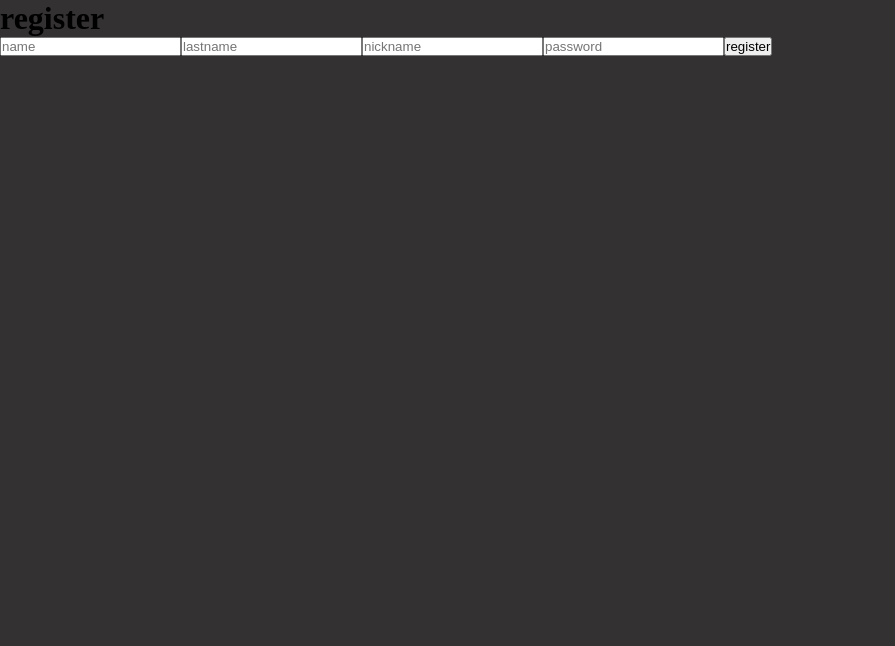
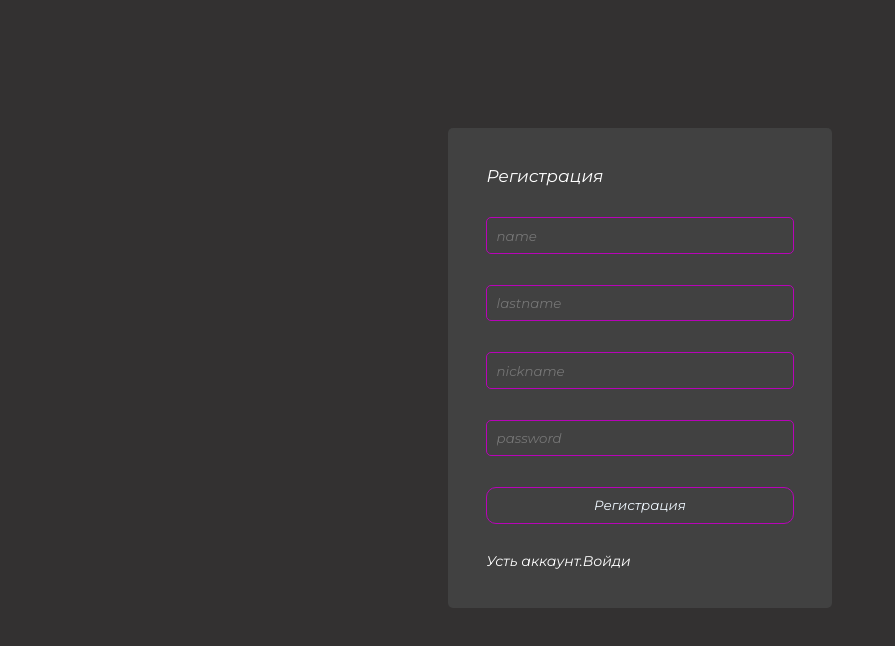
Before and after one commit to Kirillfty/clubs-front-end, a Vue app in the folder front/vue-project/: page /register in a window 1280 px wide. Shown: the top 646 px of the page, without its empty margins (0-895 px from the left). Built offline with nearby package versions, Linux system fonts and the light colour scheme.

Commit message:
red dezign login and register page
add a font Montserrat
main.css
new page user

```diff
--- a/front/vue-project/src/assets/main.css
+++ b/front/vue-project/src/assets/main.css
@@ -2,11 +2,84 @@
     margin:0;
     padding:0;
     box-sizing: border-box;
+    font-family: Mont;
+}
+@font-face {
+    font-family: Mont;
+    src: url("../assets/Montserrat-Italic-VariableFont_wght.ttf");
 }
 body{
     background-color: rgb(51, 49, 49);
 }
-.const{
+.cont{
     display:flex;
     flex-direction: column;
 }
+.login-input{
+    width:100%;
+    padding:3%;
+    border-radius:5px;
+    border:1px solid rgb(184, 3, 184);
+    color:aliceblue;
+    background: none;
+    margin-top:1%;
+}
+.login-button{
+    width:100%;
+    padding:3%;
+    border:1px solid rgb(184, 3, 184);
+    background: none;
+    margin-top:1%;
+    border-radius:10px;
+    color:aliceblue;
+}
+.cont{
+
+    margin-top:10%;
+    gap:5%;
+    display: flex;
+    flex-direction: column;
+    justify-content: center;
+    align-items: center;
+
+}
+.cont-login{
+    width:30%;
+    height:45vh;
+    padding:3%;
+    display: flex;
+    justify-content: space-between;
+    flex-direction: column;
+    background-color: rgb(65, 65, 65);
+    margin:0 auto;
+    border-radius: 5px;
+    margin-top:15%;
+    gap:5%;
+}
+.cont-reg{
+    width:30%;
+    height:60vh;
+    padding:3%;
+    display: flex;
+    justify-content: space-between;
+    flex-direction: column;
+    background-color: rgb(65, 65, 65);
+    margin:0 auto;
+    border-radius: 5px;
+    margin-top:10%;
+    gap:5%;
+}
+#login-txt{
+    font-size: 17px;
+    color:white;
+    font-weight: 400;
+}
+#login-txt-2{
+    font-size: 14px;
+    color:white;
+    font-weight: 400;
+}
+button,input :active, :hover, :focus {
+    outline: 0;
+    outline-offset: 0;
+}
--- a/front/vue-project/src/clubs.vue
+++ b/front/vue-project/src/clubs.vue
@@ -1,96 +1,15 @@
 <template>
-    <div class="cont">
-        <input type="text" v-model="title" >
-        <input type="text" v-model="description">
-        <button @click="Post()">click</button>
-        <p>clubs</p>
-        <div v-for="club in clubs" :key="club" class="clubs">
-            <div class="club-cont" >
-                <button @click="Delete(club.id)">delete</button>
-                <div class="logo-id">
-                    <p id="id">{{club.id}}</p>
-                </div>
-                <p>{{club.title}}</p>
-                <p>{{club.description}}</p>
-            </div>
-        </div>
-    </div>
+
 
 </template>
 <style scoped>
-input{
-    width:20%;
-    padding:1%;
-    border-radius:10px;
-    border-color:purple;
-    background: none;
-    margin-top:1%;
-}
-button{
-    width:15%;
-    padding:1%;
-    border-color:purple;
-    background: none;
-    margin-top:1%;
-    border-radius:10px;
 
-}
-.logo-id{
-    width:100px;
-    height:100px;
-    background-color: yellow;
-    border-radius: 10px;
-    text-align: center;
-}
-#id{
-    color:black;
-    font-size: 25px;
-    font-weight: 600;
-}
-.cont{
-
-    margin-top:10%;
-    gap:5%;
-    display: flex;
-    flex-direction: column;
-    justify-content: center;
-    align-items: center;
-
-}
-.club-cont{
-    width:100%;
-    border:1px solid grey;
-    padding:2%;
-    display: flex;
-    border-radius: 15px;
-    justify-content: space-between;
-    margin-top: 5%;
-}
 
 </style>
 <script setup>
-import {ref,onMounted} from 'vue'
+import {ref} from 'vue'
 import axios from 'axios'
 let clubs = ref([])
-let title = ref('')
-let description = ref('')
-async function Delete(id){
-    axios.delete(`https://localhost:7210/clubs/${id}`).then(function(res){
-        if(res){
-            fetchData();
-        }
-    })
-    console.log(id.value);
-    console.log(id);
-}
-function Post(){
-    axios.post('https://localhost:7210/clubs/create',{title:title.value,description:description.value})
-    .then(function(res){
-        if(res){
-            fetchData();
-        }
-    })
-}
 
 async function fetchData(){
     axios.get('https://localhost:7210/clubs')
--- a/front/vue-project/src/login.vue
+++ b/front/vue-project/src/login.vue
@@ -1,9 +1,10 @@
 <template>
-    <div class="cont">
-        <h1>login</h1>
-        <input type="text" placeholder="nickname"><br><br>
-        <input type="passowrd" placeholder="password"><br><br>
-        <button @click="GoTo()">register</button>
+    <div class="cont-login">
+        <h1 id="login-txt">Логин</h1>
+        <input type="text" placeholder="nickname" class="login-input">
+        <input type="passowrd" placeholder="password" class="login-input">
+        <button class="login-button">Войти</button>
+        <h1 @click="GoTo()" id="login-txt-2">Нет аккаунта зарегестрируйтесь</h1>
     </div>
 </template>
 
@@ -14,6 +15,6 @@ let router = useRouter()
 
 function GoTo(){
 
- router.push('/clubs');
+ router.push('/register');
 }
 </script>
--- a/front/vue-project/src/register.vue
+++ b/front/vue-project/src/register.vue
@@ -1,11 +1,12 @@
 <template>
-     <div class="cont">
-        <h1>register</h1>
-        <input type="text" placeholder="name" v-model="Acc.firstName">
-        <input type="text" placeholder="lastname" v-model="Acc.lastName">
-        <input type="text" placeholder="nickname" v-model="Acc.nickName">
-        <input type="passowrd" placeholder="password" v-model="Acc.password">
-        <button @click="GoTo()">register</button>
+     <div class="cont-reg">
+        <h1 id="login-txt">Регистрация</h1>
+        <input type="text" placeholder="name" v-model="Acc.firstName" class="login-input">
+        <input type="text" placeholder="lastname" v-model="Acc.lastName" class="login-input">
+        <input type="text" placeholder="nickname" v-model="Acc.nickName" class="login-input">
+        <input type="passowrd" placeholder="password" v-model="Acc.password" class="login-input">
+        <button @click="Registration()" class="login-button">Регистрация</button>
+        <h1  @click="() => {router.push('/')}"  id="login-txt-2">Усть аккаунт.Войди</h1>
     </div>
 </template>
 
@@ -20,7 +21,7 @@ let Acc = ref({
     password:''
 })
 let router = useRouter();
-function GoTo(){
+function Registration(){
 axios.post('https://localhost:7210/api/users',{firstName:Acc.value.firstName,
 lastName:Acc.value.lastName,
 nickName:Acc.value.nickName,
@@ -28,7 +29,7 @@ password:Acc.value.password,
 
 }).then(function(responce){
     if(responce){
-        router.push('/');
+        router.push('/clubs');
     }
     else{
         console.log('non correct values');
```
Also changed, not shown: front/vue-project/src/usersPage.vue (added, +40 -0 lines), front/vue-project/src/assets/Montserrat-Italic-VariableFont_wght.ttf (added).
